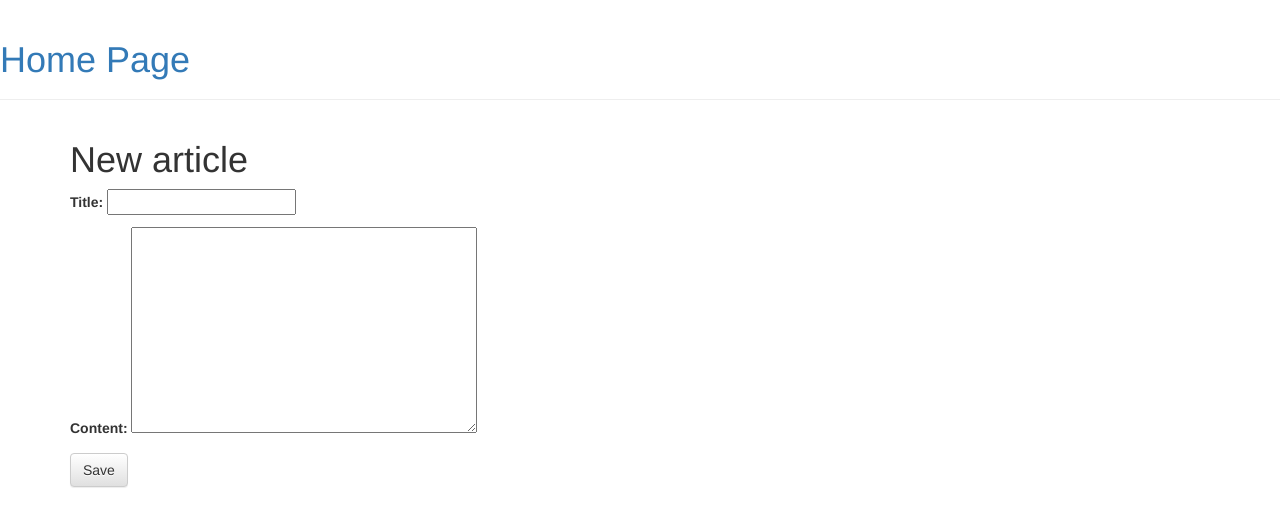
After one commit to maro512/www, a Django app: page /article/new/ in a window 1280 px wide. The commit adds this page. Shown: the top 527 px of the page. Run offline with Django 3.2, Linux system fonts and the light colour scheme; some libraries are stand-ins or nearby versions.

Commit message:
Dodane formularze

```diff
--- a/newspaper/templates/newspaper/article_detail.html
+++ b/newspaper/templates/newspaper/article_detail.html
@@ -7,6 +7,8 @@
         <p>{{ article.content|linebreaksbr }}</p>
         <p>{{ article.author }}</p>
     </div>
+    <a class="btn btn-default" href="{% url 'article_edit' pk=article.pk %}">Edit</a>
+    <a class="btn btn-default" href="{% url 'comment_new' pk=article.pk %}">Comment</a>
     <div>
         {% for comment in comments %}
             <p>{{ comment.date }}</p>
--- /dev/null
+++ b/newspaper/templates/newspaper/article_edit.html
@@ -0,0 +1,9 @@
+{% extends 'newspaper/home.html' %}
+
+{% block content %}
+    <h1>New article</h1>
+    <form method="POST" class="post-form">{% csrf_token %}
+        {{ form.as_p }}
+        <button type="submit" class="save btn btn-default">Save</button>
+    </form>
+{% endblock %}
--- a/newspaper/templates/newspaper/home.html
+++ b/newspaper/templates/newspaper/home.html
@@ -3,10 +3,20 @@
 <head>
     <meta charset="UTF-8">
     <title>Title</title>
+    <link rel="stylesheet" href="//maxcdn.bootstrapcdn.com/bootstrap/3.2.0/css/bootstrap.min.css">
+    <link rel="stylesheet" href="//maxcdn.bootstrapcdn.com/bootstrap/3.2.0/css/bootstrap-theme.min.css">
 </head>
 <body>
+<div class="page-header">
+    {% if user.is_authenticated %}
+        <a href="{% url 'article_new' %}" class="top-menu">Add new article</a>
+    {% endif %}
+    <h1><a href="/">Home Page</a></h1>
+</div>
+<div class="content container">
     {% block content %}
 
     {% endblock %}
+</div>
 </body>
 </html>
--- a/newspaper/urls.py
+++ b/newspaper/urls.py
@@ -4,4 +4,7 @@ from . import views
 urlpatterns = [
     url(r'^$', views.article_list, name='article_list'),
     url(r'^article/(?P<pk>[0-9]+)/$', views.article_detail, name='article_detail'),
+    url(r'^article/new/$', views.article_new, name='article_new'),
+    url(r'^article/(?P<pk>[0-9]+)/edit/$', views.article_edit, name='article_edit'),
+    url(r'^article/(?P<pk>[0-9]+)/new_comment/$', views.comment_new, name='comment_new'),
 ]
--- a/newspaper/views.py
+++ b/newspaper/views.py
@@ -1,14 +1,56 @@
-from django.shortcuts import render, get_object_or_404
-from .models import Article
-from .models import Comment
+from django.shortcuts import render, get_object_or_404, redirect
+from .models import Article, Comment
+from .forms import ArticleForm, CommentForm
 
 
 def article_list(request):
-    articles_list = Article.objects.filter(is_published=True).order_by('date')
+    articles_list = Article.objects.filter(is_published=True).order_by('-date')
     return render(request, 'newspaper/article_list.html', {'article_list': articles_list})
 
 
 def article_detail(request, pk):
     article = get_object_or_404(Article, pk=pk)
-    comments = Comment.objects.filter(article=pk).order_by('date')
+    comments = Comment.objects.filter(article=pk).order_by('-date')
     return render(request, 'newspaper/article_detail.html', {'article': article, 'comments': comments})
+
+
+def article_new(request):
+    if request.method == "POST":
+        form = ArticleForm(request.POST)
+        if form.is_valid():
+            article = form.save(commit=False)
+            article.author = request.user
+            article.save()
+            return redirect('article_detail', pk=article.pk)
+    else:
+        form = ArticleForm()
+    return render(request, 'newspaper/article_edit.html', {'form': form})
+
+
+def article_edit(request, pk):
+    article = get_object_or_404(Article, pk=pk)
+    if request.method == "POST":
+        form = ArticleForm(request.POST, instance=article)
+        if form.is_valid():
+            article = form.save(commit=False)
+            article.author = request.user
+            article.save()
+            return redirect('article_detail', pk=article.pk)
+    else:
+        form = ArticleForm(instance=article)
+    return render(request, 'newspaper/article_edit.html', {'form': form})
+
+
+def comment_new(request, pk):
+    if request.method == "POST":
+        form = CommentForm(request.POST)
+        article = get_object_or_404(Article, pk=pk)
+        if form.is_valid():
+            comment = form.save(commit=False)
+            comment.author = request.user
+            comment.article = article
+            comment.save()
+            return redirect('article_detail', pk=article.pk)
+    else:
+        form = CommentForm()
+    return render(request, 'newspaper/comment_edit.html', {'form': form})
```
Also changed, not shown: newspaper/templates/newspaper/comment_edit.html (added, +9 -0 lines), db.sqlite3.
